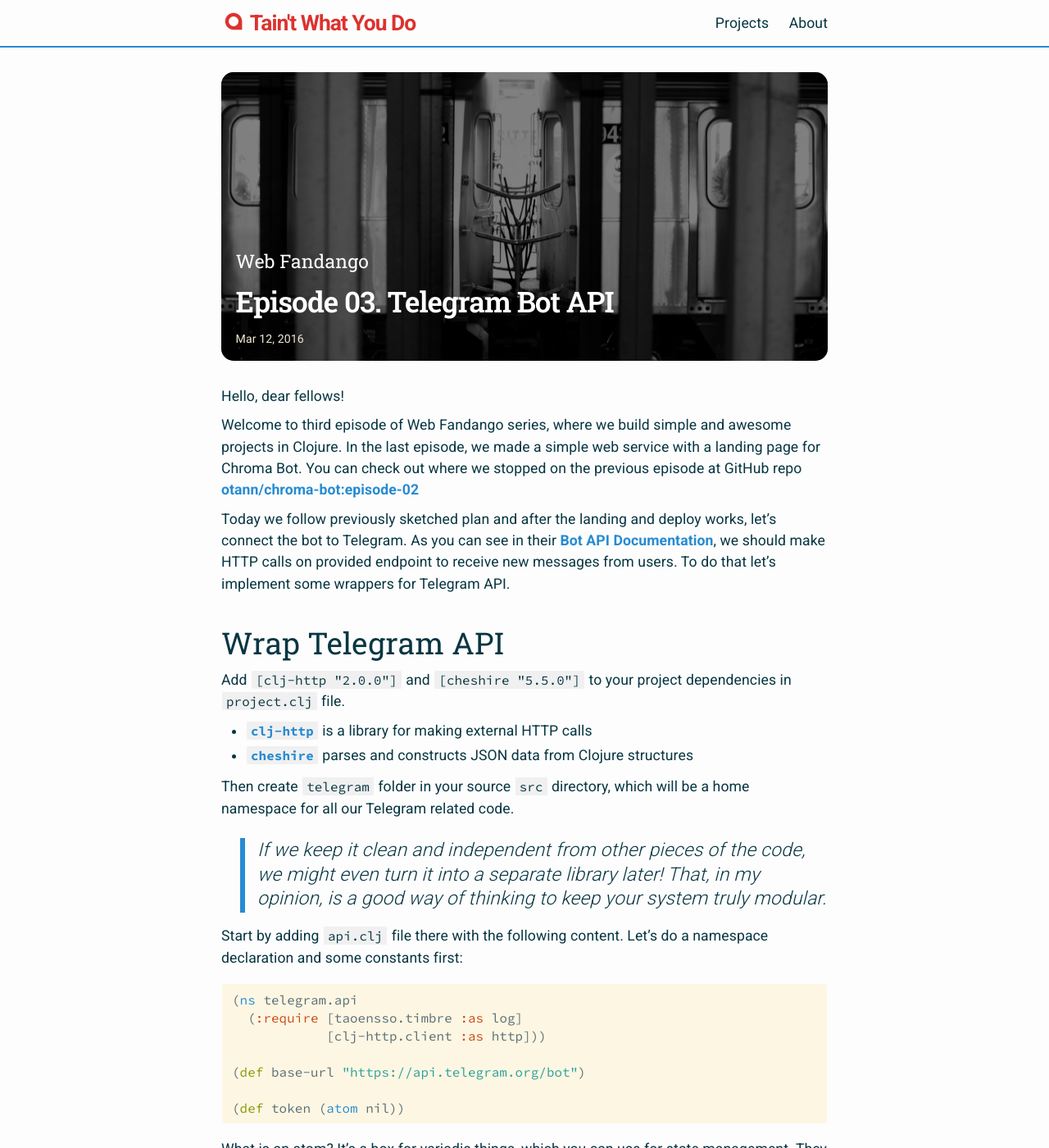
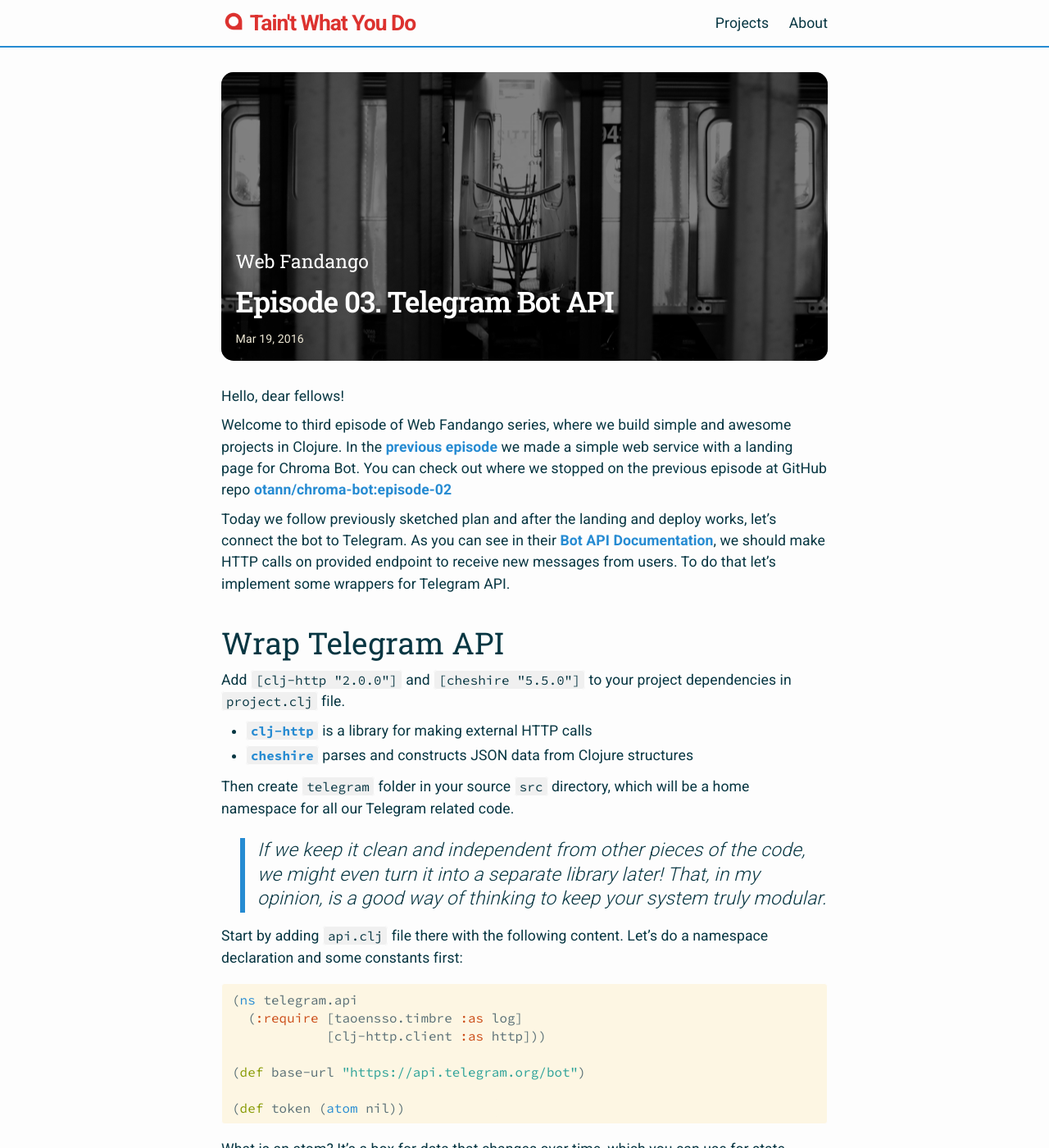
Before and after one commit to Otann/otann.github.io, a Jekyll site: the page built from _posts/2016-03-20-chroma-bot-telegram-api.markdown, in a window 1280 px wide and 1400 px high. Shown: the whole window at 82% size. Built offline with Jekyll 4.4.1, drawn with Linux system fonts in a browser that asks for light colours; comment, search, counter and statistics services are not loaded; some of the changed text lies outside the part shown.

Commit message:
fixed post and posts page

````diff
--- a/_posts/2016-03-16-chroma-bot-telegram-api.markdown
+++ b/_posts/2016-03-20-chroma-bot-telegram-api.markdown
@@ -4,17 +4,17 @@
 sharable: true
 category: Web-Fandango
 
-date:   2016-03-13 00:00:00 +0300
+date:   2016-03-20 00:00:00 +0300
 title:  Episode 03. Telegram Bot API
-image:  /media/posts/2016-03-15-chroma-bot-telegram-api/header.jpg
+image:  /media/posts/2016-03-20-chroma-bot-telegram-api/header.jpg
 description: >
-  In this episode we will connect Clojure application to Telegram
-  via long-polling with help of core.async
+  In this episode, we will connect Clojure application to Telegram via
+  long-polling approach with the help of core.async
 ---
 
 Hello, dear fellows!
 
-Welcome to third episode of Web Fandango series, where we build simple and awesome projects in Clojure. In the last episode, we made a simple web service with a landing page for Chroma Bot. You can check out where we stopped on the previous episode at GitHub repo  [otann/chroma-bot:episode-02](https://github.com/Otann/chroma-bot/tree/episode-02)
+Welcome to third episode of Web Fandango series, where we build simple and awesome projects in Clojure. In the [previous episode](/web-fandango/chroma-bot-1/) we made a simple web service with a landing page for Chroma Bot. You can check out where we stopped on the previous episode at GitHub repo  [otann/chroma-bot:episode-02](https://github.com/Otann/chroma-bot/tree/episode-02)
 
 Today we follow previously sketched plan and after the landing and deploy works, let's connect the bot to Telegram. As you can see in their [Bot API Documentation](https://core.telegram.org/bots/api), we should make HTTP calls on provided endpoint to receive new messages from users. To do that let's implement some wrappers for Telegram API.
 
@@ -177,7 +177,7 @@
 
 Since Clojure is a deeply functional language, it is no surprise that we would use SCP approach today. The library for that is `core.async`. Its main concept is *channel*. Imagine it as a virtual place where data flows from one end to another, like a conveyor belt or a queue. You put data to one side and pull from the other:
 
-<img src="/media/posts/2016-03-15-chroma-bot-telegram-api/channel.png" width="300px"/>
+<img src="/media/posts/2016-03-20-chroma-bot-telegram-api/channel.png" width="300px"/>
 
 This is a very convenient concept to reason about, because you can logically separate consuming and producing data in your code.
 
@@ -193,7 +193,7 @@
 
 If you imagine yourself as a consumer, your job is to ask channel if it has any data that you could process and wait until it does.
 
-<img src="/media/posts/2016-03-15-chroma-bot-telegram-api/consumers.png" width="300px"/>
+<img src="/media/posts/2016-03-20-chroma-bot-telegram-api/consumers.png" width="300px"/>
 
 So imagine we have a channel called `updates`, where updates from Telegram would appear and a function `handle` that processes them. Here is how we can do the infinite loop trick for consumer side:
 
@@ -212,9 +212,9 @@
 
 Now, how would we populate this channel with data? As consumers, producers also care just for their end of the conveyor belt:
 
-<img src="/media/posts/2016-03-15-chroma-bot-telegram-api/producers.png" width="300px"/>
+<img src="/media/posts/2016-03-20-chroma-bot-telegram-api/producers.png" width="300px"/>
 
-For producing messages, we would need the same kind of a `loop` expression, that will verify if it should be `running` and if so, call `recur`. But here is the difference with consuming — HTTP call that checks updates will hang till there is new data on the Telegram server. It will be a very unpleasant thing to do, if we block consistently part of the shared thread pool, which others rely on. So here we have a genuine need for using real dedicated Java thread. Therefore we use `>!!` operation for pushing data into the channel.
+For producing messages, we would need the same kind of a `loop` expression, that will verify if it should be `running` and if so, call `recur`. But here is the difference with consuming — HTTP call that checks updates will hang till there is new data on the Telegram server. There is a pool of threads that is shared among all operations described in *go*-blocks. It will be a very unpleasant thing to do, if we occupy consistently part of that shared thread pool, which others rely on. So here we have a genuine need for using real dedicated Java thread. Therefore we use `>!!` operation for pushing data into the channel.
 
 ```clojure
 (thread (loop [offset 0]
@@ -361,12 +361,12 @@
 Type there `/newbot` to start bot creation process:
 
 <!-- this is my retina screenshot, so we force width here -->
-<img src="/media/posts/2016-03-15-chroma-bot-telegram-api/botfather-1.png" width="538px"/>
+<img src="/media/posts/2016-03-20-chroma-bot-telegram-api/botfather-1.png" width="538px"/>
 
 Work through the all necessary steps to create your bot until you get something like this:
 
 <!-- this is my retina screenshot, so we force width here -->
-<img src="/media/posts/2016-03-15-chroma-bot-telegram-api/botfather-2.png" width="512px"/>
+<img src="/media/posts/2016-03-20-chroma-bot-telegram-api/botfather-2.png" width="512px"/>
 
 Note the token Botfather gave to you, because we will need it in a moment. Add `:telegram-token` to your configuration in `main.clj`, so the whole thing will look like this:
 
@@ -473,7 +472,7 @@
 Then start conversation with your bot in telegram:
 
 <!-- this is my retina screenshot, so we force width here -->
-<img src="/media/posts/2016-03-15-chroma-bot-telegram-api/chroma-bot-alive.png" width="463px"/>
+<img src="/media/posts/2016-03-20-chroma-bot-telegram-api/chroma-bot-alive.png" width="463px"/>
 
 ## It's alive!
 
--- a/projects.html
+++ b/projects.html
@@ -16,7 +16,7 @@
   <ul class="post-list">
 
     <p style="padding-bottom: 2em;">
-      Here is some projects, done by me, including small ones from Web Fandango series:
+      Here are some materials about projects I've built, grouped by the projects:
     </p>
 
     {% for project in site.projects %}
````
Also changed, not shown: other parts of _posts/2016-03-20-chroma-bot-telegram-api.markdown (+9 -10 lines), media/posts/2016-03-20-chroma-bot-telegram-api/botfather-1.png (renamed from media/posts/2016-03-15-chroma-bot-telegram-api/botfather-1.png), media/posts/2016-03-20-chroma-bot-telegram-api/botfather-2.png (renamed from media/posts/2016-03-15-chroma-bot-telegram-api/botfather-2.png), media/posts/2016-03-20-chroma-bot-telegram-api/channel.png (renamed from media/posts/2016-03-15-chroma-bot-telegram-api/channel.png), media/posts/2016-03-20-chroma-bot-telegram-api/chroma-bot-alive.png (renamed from media/posts/2016-03-15-chroma-bot-telegram-api/chroma-bot-alive.png), media/posts/2016-03-20-chroma-bot-telegram-api/consumers.png (renamed from media/posts/2016-03-15-chroma-bot-telegram-api/consumers.png), media/posts/2016-03-20-chroma-bot-telegram-api/header.jpg (renamed from media/posts/2016-03-15-chroma-bot-telegram-api/header.jpg), media/posts/2016-03-20-chroma-bot-telegram-api/producers.png (renamed from media/posts/2016-03-15-chroma-bot-telegram-api/producers.png), 2 other files.
